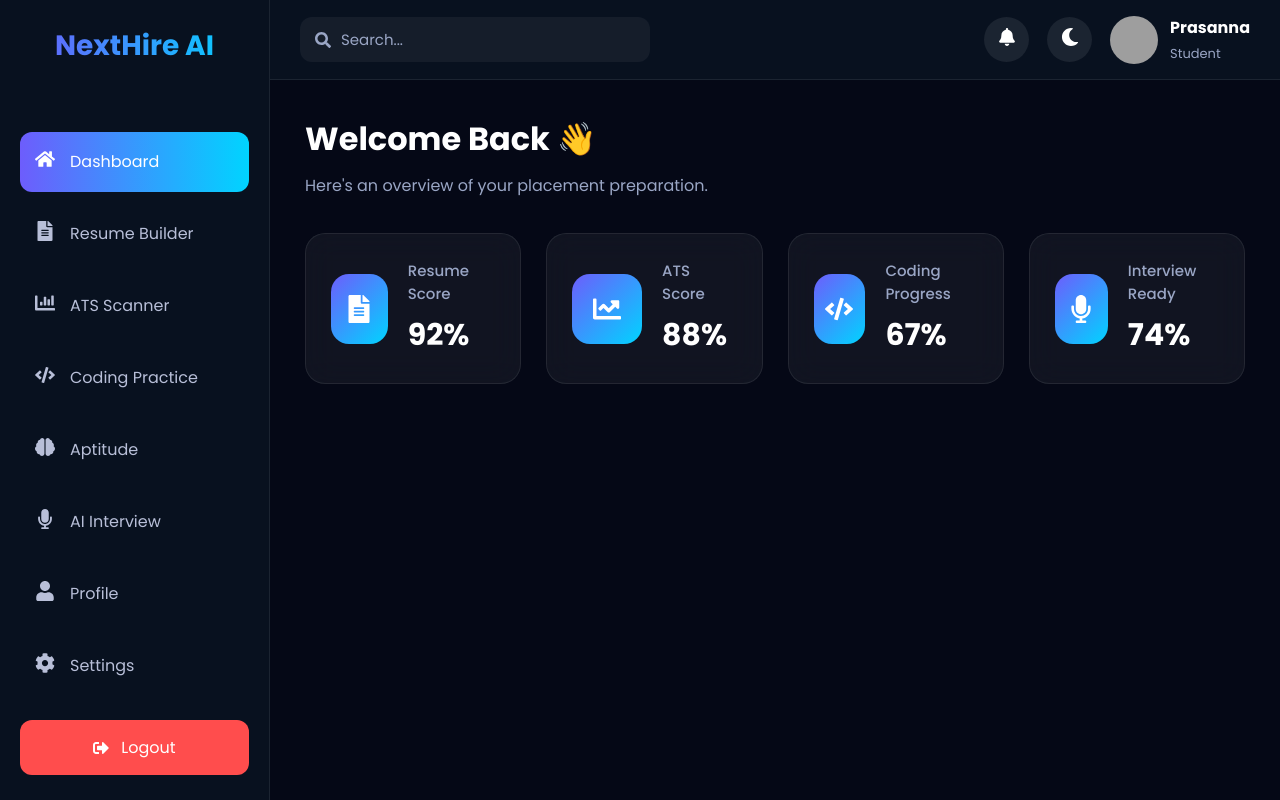
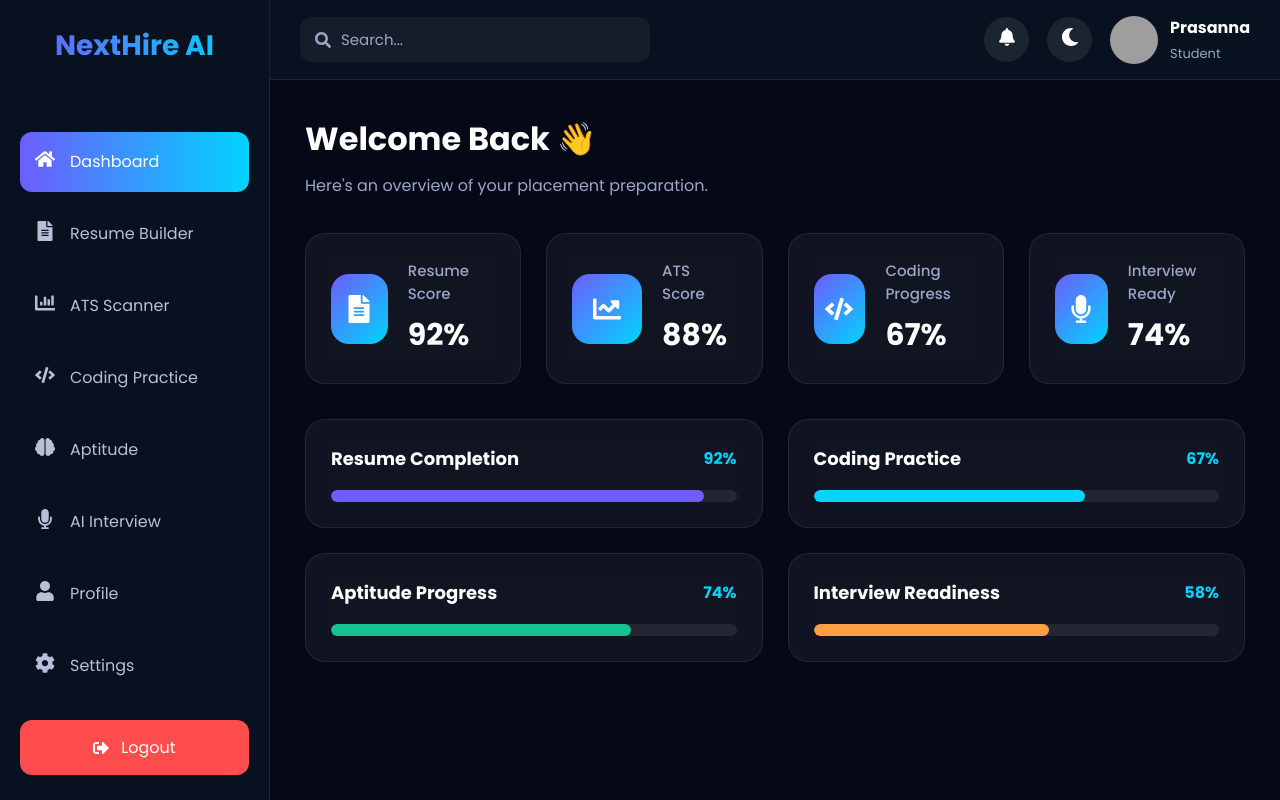
Before and after one commit to nilurothuprasanna7-maker/NextHire-AI, a React app in the folder nexthire-ai/frontend/: page /dashboard in a window 1280 px wide. Built offline with nearby package versions, Linux system fonts and the light colour scheme; grey boxes are pictures that could not be loaded; the HTML template or start-up script is replaced by a standard one.

Commit message:
Added dashboard progress widgets

```diff
--- /dev/null
+++ b/nexthire-ai/frontend/src/components/Dashboard/Widgets/ProgressWidgets.css
@@ -0,0 +1,60 @@
+.progress-grid {
+  display: grid;
+  grid-template-columns: repeat(2, 1fr);
+  gap: 25px;
+  margin-top: 35px;
+}
+
+.progress-card {
+  background: rgba(255, 255, 255, 0.05);
+  backdrop-filter: blur(15px);
+  border: 1px solid rgba(255,255,255,0.08);
+  border-radius: 20px;
+  padding: 25px;
+  transition: all 0.3s ease;
+}
+
+.progress-card:hover {
+  transform: translateY(-8px);
+  border-color: #6d5dfc;
+  box-shadow: 0 15px 35px rgba(109,93,252,0.25);
+}
+
+.progress-header {
+  display: flex;
+  justify-content: space-between;
+  align-items: center;
+  margin-bottom: 18px;
+}
+
+.progress-header h3 {
+  color: white;
+  font-size: 18px;
+  margin: 0;
+}
+
+.progress-header span {
+  color: #00d4ff;
+  font-weight: bold;
+  font-size: 16px;
+}
+
+.progress-bar {
+  width: 100%;
+  height: 12px;
+  background: rgba(255,255,255,0.08);
+  border-radius: 30px;
+  overflow: hidden;
+}
+
+.progress-fill {
+  height: 100%;
+  border-radius: 30px;
+  transition: width 1s ease;
+}
+
+@media (max-width: 900px) {
+  .progress-grid {
+    grid-template-columns: 1fr;
+  }
+}
--- /dev/null
+++ b/nexthire-ai/frontend/src/components/Dashboard/Widgets/ProgressWidgets.jsx
@@ -0,0 +1,58 @@
+import { motion } from "framer-motion";
+import "./ProgressWidgets.css";
+
+const progressData = [
+  {
+    title: "Resume Completion",
+    value: 92,
+    color: "#6d5dfc",
+  },
+  {
+    title: "Coding Practice",
+    value: 67,
+    color: "#00d4ff",
+  },
+  {
+    title: "Aptitude Progress",
+    value: 74,
+    color: "#14c38e",
+  },
+  {
+    title: "Interview Readiness",
+    value: 58,
+    color: "#ff9f43",
+  },
+];
+
+function ProgressWidgets() {
+  return (
+    <div className="progress-grid">
+      {progressData.map((item, index) => (
+        <motion.div
+          key={index}
+          className="progress-card"
+          initial={{ opacity: 0, y: 40 }}
+          animate={{ opacity: 1, y: 0 }}
+          transition={{ delay: index * 0.15 }}
+        >
+          <div className="progress-header">
+            <h3>{item.title}</h3>
+            <span>{item.value}%</span>
+          </div>
+
+          <div className="progress-bar">
+            <div
+              className="progress-fill"
+              style={{
+                width: `${item.value}%`,
+                background: item.color,
+              }}
+            ></div>
+          </div>
+        </motion.div>
+      ))}
+    </div>
+  );
+}
+
+export default ProgressWidgets;
--- a/nexthire-ai/frontend/src/pages/Dashboard.jsx
+++ b/nexthire-ai/frontend/src/pages/Dashboard.jsx
@@ -1,6 +1,7 @@
 import Sidebar from "../components/Dashboard/Sidebar/Sidebar";
 import Topbar from "../components/Dashboard/Topbar/Topbar";
 import StatsCards from "../components/Dashboard/Cards/StatsCards";
+import ProgressWidgets from "../components/Dashboard/Widgets/ProgressWidgets";
 
 function Dashboard() {
   return (
@@ -45,6 +46,8 @@ function Dashboard() {
           </p>
 
           <StatsCards />
+
+          <ProgressWidgets />
         </div>
       </div>
     </div>
```
